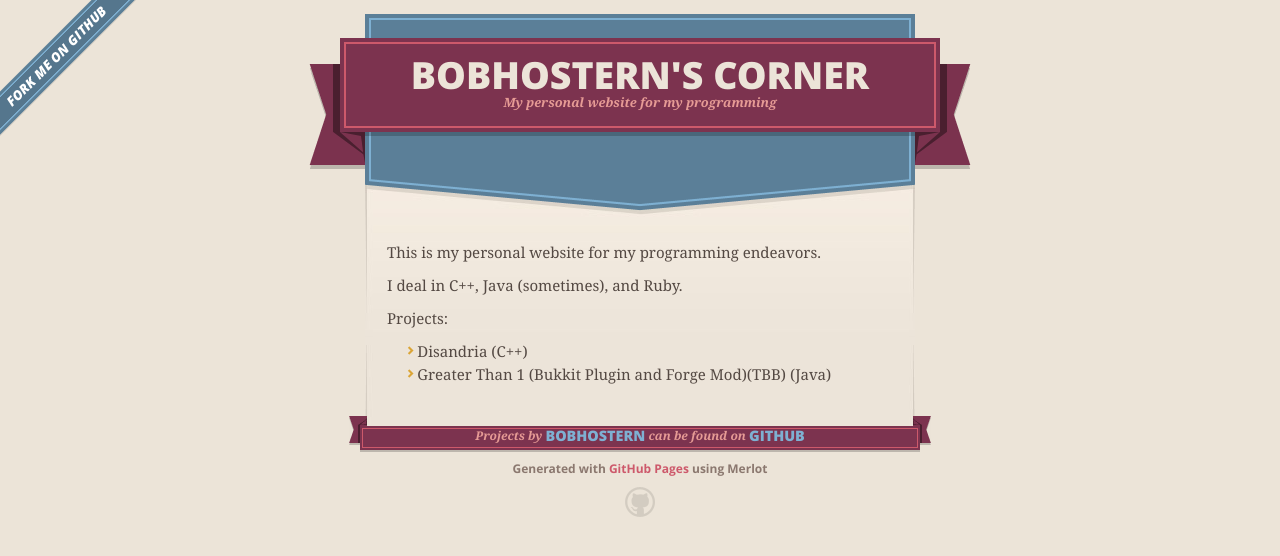
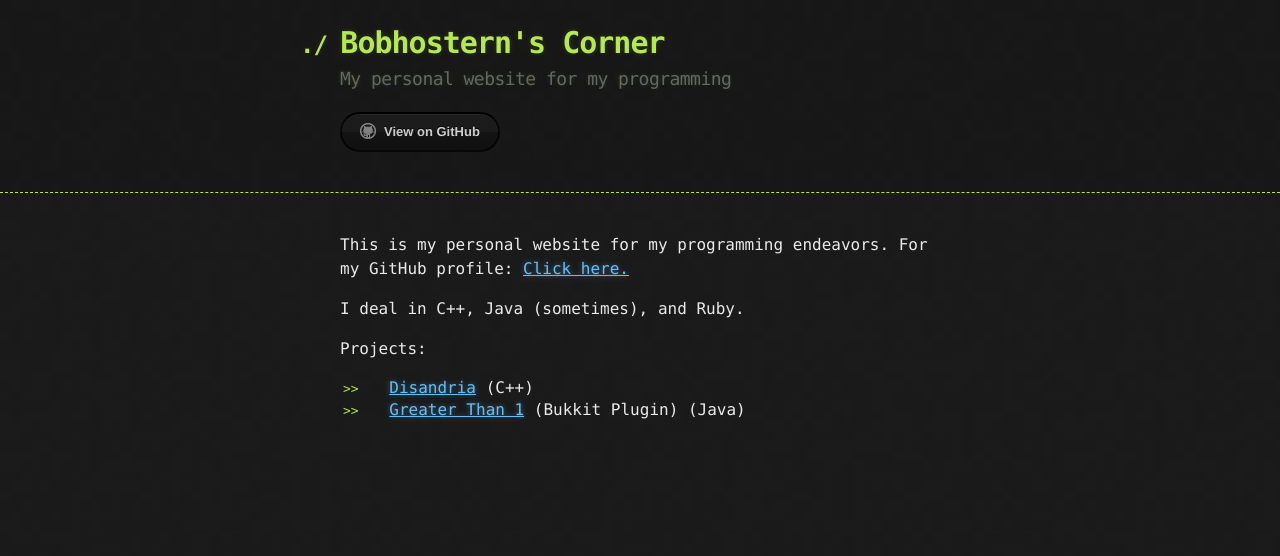
Before and after one commit to Bobhostern/bobhostern.github.io, a plain HTML site: page index.html in a window 1280 px wide. Drawn offline with nearby package versions, Linux system fonts and the light colour scheme.

Commit message:
Replace master branch with page content via GitHub

```diff
--- a/index.html
+++ b/index.html
@@ -3,72 +3,43 @@
   <head>
     <meta charset='utf-8'>
     <meta http-equiv="X-UA-Compatible" content="chrome=1">
-    <meta name="viewport" content="width=640" />
 
-    <link rel="stylesheet" href="stylesheets/core.css" media="screen"/>
-    <link rel="stylesheet" href="stylesheets/mobile.css" media="handheld, only screen and (max-device-width:640px)"/>
-    <link rel="stylesheet" href="stylesheets/pygment_trac.css"/>
+    <link rel="stylesheet" type="text/css" href="stylesheets/stylesheet.css" media="screen" />
+    <link rel="stylesheet" type="text/css" href="stylesheets/pygment_trac.css" media="screen" />
+    <link rel="stylesheet" type="text/css" href="stylesheets/print.css" media="print" />
 
-    <script type="text/javascript" src="javascripts/modernizr.js"></script>
-    <script type="text/javascript" src="https://ajax.googleapis.com/ajax/libs/jquery/1.7.1/jquery.min.js"></script>
-    <script type="text/javascript" src="javascripts/headsmart.min.js"></script>
-    <script type="text/javascript">
-      $(document).ready(function () {
-        $('#main_content').headsmart()
-      })
-    </script>
     <title>Bobhostern's Corner by Bobhostern</title>
   </head>
 
   <body>
-    <a id="forkme_banner" href="https://github.com/Bobhostern">View on GitHub</a>
-    <div class="shell">
 
-      <header>
-        <span class="ribbon-outer">
-          <span class="ribbon-inner">
-            <h1>Bobhostern's Corner</h1>
-            <h2>My personal website for my programming</h2>
-          </span>
-          <span class="left-tail"></span>
-          <span class="right-tail"></span>
-        </span>
-      </header>
+    <header>
+      <div class="container">
+        <h1>Bobhostern's Corner</h1>
+        <h2>My personal website for my programming</h2>
 
-      <div id="no-downloads">
-        <span class="inner">
-        </span>
+        <section id="downloads">
+          <a href="https://github.com/Bobhostern" class="btn btn-github"><span class="icon"></span>View on GitHub</a>
+        </section>
       </div>
+    </header>
 
-
-      <span class="banner-fix"></span>
-
-
+    <div class="container">
       <section id="main_content">
-        <p>This is my personal website for my programming endeavors.</p>
+        <p>This is my personal website for my programming endeavors.
+For my GitHub profile: <a href="@Bobhostern">Click here.</a></p>
 
 <p>I deal in C++, Java (sometimes), and Ruby.</p>
 
 <p>Projects:</p>
 
 <ul>
-<li>Disandria (C++)</li>
-<li>Greater Than 1 (Bukkit Plugin and Forge Mod)(TBB) (Java)</li>
+<li>
+<a href="Disandria">Disandria</a> (C++)</li>
+<li>
+<a href="greaterthan1">Greater Than 1</a> (Bukkit Plugin) (Java)</li>
 </ul>
       </section>
-
-      <footer>
-        <span class="ribbon-outer">
-          <span class="ribbon-inner">
-            <p>Projects by <a href="https://github.com/Bobhostern">Bobhostern</a> can be found on <a href="https://github.com/Bobhostern">GitHub</a></p>
-          </span>
-          <span class="left-tail"></span>
-          <span class="right-tail"></span>
-        </span>
-        <p>Generated with <a href="http://pages.github.com">GitHub Pages</a> using Merlot</p>
-        <span class="octocat"></span>
-      </footer>
-
     </div>
 
 
--- a/params.json
+++ b/params.json
@@ -1 +1 @@
-{"name":"Bobhostern's Corner","tagline":"My personal website for my programming","body":"This is my personal website for my programming endeavors.\r\nFor my GitHub profile: [Click here.](@Bobhostern)\r\n\r\nI deal in C++, Java (sometimes), and Ruby.\r\n\r\nProjects:\r\n* Disandria (C++)\r\n* Greater Than 1 (Bukkit Plugin and Forge Mod)(TBB) (Java)\r\n","google":"","note":"Don't delete this file! It's used internally to help with page regeneration."}
+{"name":"Bobhostern's Corner","tagline":"My personal website for my programming","body":"This is my personal website for my programming endeavors.\r\nFor my GitHub profile: [Click here.](@Bobhostern)\r\n\r\nI deal in C++, Java (sometimes), and Ruby.\r\n\r\nProjects:\r\n* [Disandria](Disandria) (C++)\r\n* [Greater Than 1](greaterthan1) (Bukkit Plugin) (Java)\r\n","google":"","note":"Don't delete this file! It's used internally to help with page regeneration."}
--- a/stylesheets/pygment_trac.css
+++ b/stylesheets/pygment_trac.css
@@ -1,4 +1,3 @@
-.highlight  { background: #ffffff; }
 .highlight .c { color: #999988; font-style: italic } /* Comment */
 .highlight .err { color: #a61717; background-color: #e3d2d2 } /* Error */
 .highlight .k { font-weight: bold } /* Keyword */
@@ -35,7 +34,7 @@
 .highlight .ne { color: #990000; font-weight: bold } /* Name.Exception */
 .highlight .nf { color: #990000; font-weight: bold } /* Name.Function */
 .highlight .nn { color: #555555 } /* Name.Namespace */
-.highlight .nt { color: #000080 } /* Name.Tag */
+.highlight .nt { color: #CBDFFF } /* Name.Tag */
 .highlight .nv { color: #008080 } /* Name.Variable */
 .highlight .ow { font-weight: bold } /* Operator.Word */
 .highlight .w { color: #bbbbbb } /* Text.Whitespace */
--- /dev/null
+++ b/stylesheets/stylesheet.css
@@ -0,0 +1,247 @@
+body {
+  margin: 0;
+  padding: 0;
+  background: #151515 url("../images/bkg.png") 0 0;
+  color: #eaeaea;
+  font: 16px;
+  line-height: 1.5;
+  font-family: Monaco, "Bitstream Vera Sans Mono", "Lucida Console", Terminal, monospace;
+}
+
+/* General & 'Reset' Stuff */
+
+.container {
+  width: 90%;
+  max-width: 600px;
+  margin: 0 auto;
+}
+
+section {
+  display: block;
+  margin: 0 0 20px 0;
+}
+
+h1, h2, h3, h4, h5, h6 {
+  margin: 0 0 20px;
+}
+
+li {
+  line-height: 1.4 ;
+}
+
+/* Header, <header>
+   header   - container
+   h1       - project name
+   h2       - project description
+*/
+
+header {
+  background: rgba(0, 0, 0, 0.1);
+  width: 100%;
+  border-bottom: 1px dashed #b5e853;
+  padding: 20px 0;
+  margin: 0 0 40px 0;
+}
+
+header h1 {
+  font-size: 30px;
+  line-height: 1.5;
+  margin: 0 0 0 -40px;
+  font-weight: bold;
+  font-family: Monaco, "Bitstream Vera Sans Mono", "Lucida Console", Terminal, monospace;
+  color: #b5e853;
+  text-shadow: 0 1px 1px rgba(0, 0, 0, 0.1),
+               0 0 5px rgba(181, 232, 83, 0.1),
+               0 0 10px rgba(181, 232, 83, 0.1);
+  letter-spacing: -1px;
+  -webkit-font-smoothing: antialiased;
+}
+
+header h1:before {
+  content: "./ ";
+  font-size: 24px;
+}
+
+header h2 {
+  font-size: 18px;
+  font-weight: 300;
+  color: #666;
+}
+
+#downloads .btn {
+  display: inline-block;
+  text-align: center;
+  margin: 0;
+}
+
+/* Main Content
+*/
+
+#main_content {
+  width: 100%;
+  -webkit-font-smoothing: antialiased;
+}
+section img {
+  max-width: 100%
+}
+
+h1, h2, h3, h4, h5, h6 {
+  font-weight: normal;
+  font-family: Monaco, "Bitstream Vera Sans Mono", "Lucida Console", Terminal, monospace;
+  color: #b5e853;
+  letter-spacing: -0.03em;
+  text-shadow: 0 1px 1px rgba(0, 0, 0, 0.1),
+               0 0 5px rgba(181, 232, 83, 0.1),
+               0 0 10px rgba(181, 232, 83, 0.1);
+}
+
+#main_content h1 {
+  font-size: 30px;
+}
+
+#main_content h2 {
+  font-size: 24px;
+}
+
+#main_content h3 {
+  font-size: 18px;
+}
+
+#main_content h4 {
+  font-size: 14px;
+}
+
+#main_content h5 {
+  font-size: 12px;
+  text-transform: uppercase;
+  margin: 0 0 5px 0;
+}
+
+#main_content h6 {
+  font-size: 12px;
+  text-transform: uppercase;
+  color: #999;
+  margin: 0 0 5px 0;
+}
+
+dt {
+  font-style: italic;
+  font-weight: bold;
+}
+
+ul li {
+  list-style: none;
+}
+
+ul li:before {
+  content: ">>";
+  font-family: Monaco, "Bitstream Vera Sans Mono", "Lucida Console", Terminal, monospace;
+  font-size: 13px;
+  color: #b5e853;
+  margin-left: -37px;
+  margin-right: 21px;
+  line-height: 16px;
+}
+
+blockquote {
+  color: #aaa;
+  padding-left: 10px;
+  border-left: 1px dotted #666;
+}
+
+pre {
+  background: rgba(0, 0, 0, 0.9);
+  border: 1px solid rgba(255, 255, 255, 0.15);
+  padding: 10px;
+  font-size: 14px;
+  color: #b5e853;
+  border-radius: 2px;
+  -moz-border-radius: 2px;
+  -webkit-border-radius: 2px;
+  text-wrap: normal;
+  overflow: auto;
+  overflow-y: hidden;
+}
+
+table {
+  width: 100%;
+  margin: 0 0 20px 0;
+}
+
+th {
+  text-align: left;
+  border-bottom: 1px dashed #b5e853;
+  padding: 5px 10px;
+}
+
+td {
+  padding: 5px 10px;
+}
+
+hr {
+  height: 0;
+  border: 0;
+  border-bottom: 1px dashed #b5e853;
+  color: #b5e853;
+}
+
+/* Buttons
+*/
+
+.btn {
+  display: inline-block;
+  background: -webkit-linear-gradient(top, rgba(40, 40, 40, 0.3), rgba(35, 35, 35, 0.3) 50%, rgba(10, 10, 10, 0.3) 50%, rgba(0, 0, 0, 0.3));
+  padding: 8px 18px;
+  border-radius: 50px;
+  border: 2px solid rgba(0, 0, 0, 0.7);
+  border-bottom: 2px solid rgba(0, 0, 0, 0.7);
+  border-top: 2px solid rgba(0, 0, 0, 1);
+  color: rgba(255, 255, 255, 0.8);
+  font-family: Helvetica, Arial, sans-serif;
+  font-weight: bold;
+  font-size: 13px;
+  text-decoration: none;
+  text-shadow: 0 -1px 0 rgba(0, 0, 0, 0.75);
+  box-shadow: inset 0 1px 0 rgba(255, 255, 255, 0.05);
+}
+
+.btn:hover {
+  background: -webkit-linear-gradient(top, rgba(40, 40, 40, 0.6), rgba(35, 35, 35, 0.6) 50%, rgba(10, 10, 10, 0.8) 50%, rgba(0, 0, 0, 0.8));
+}
+
+.btn .icon {
+  display: inline-block;
+  width: 16px;
+  height: 16px;
+  margin: 1px 8px 0 0;
+  float: left;
+}
+
+.btn-github .icon {
+  opacity: 0.6;
+  background: url("../images/blacktocat.png") 0 0 no-repeat;
+}
+
+/* Links
+   a, a:hover, a:visited
+*/
+
+a {
+  color: #63c0f5;
+  text-shadow: 0 0 5px rgba(104, 182, 255, 0.5);
+}
+
+/* Clearfix */
+
+.cf:before, .cf:after {
+  content:"";
+  display:table;
+}
+
+.cf:after {
+  clear:both;
+}
+
+.cf {
+  zoom:1;
+}
```
Also changed, not shown: images/bkg.png (added), images/blacktocat.png (added).
